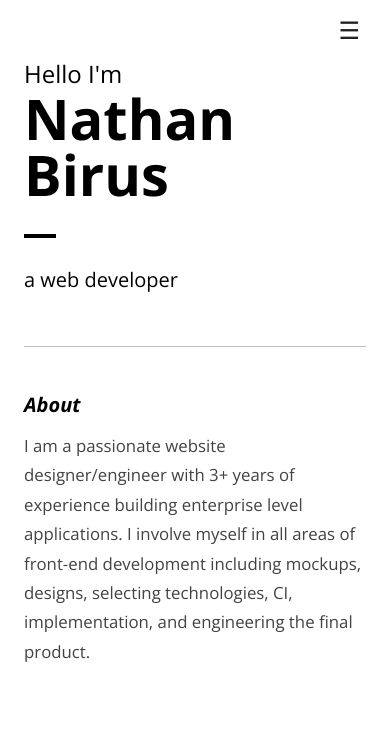
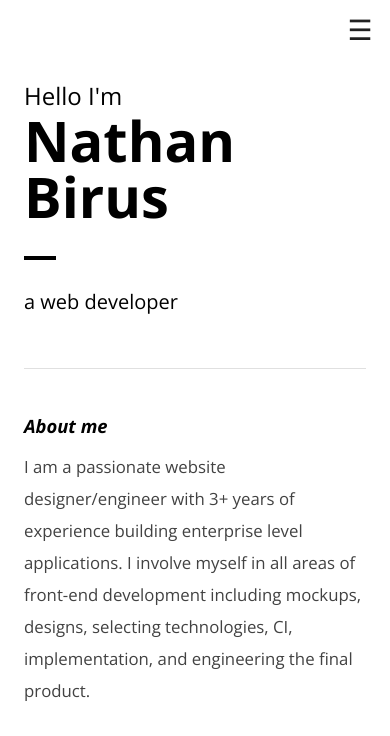
Before and after one commit to nbirus/birus-portfolio, a Vue app: page / in a window 390 px wide. Shown: the top 736 px of the page. Built offline with nearby package versions, Linux system fonts and the light colour scheme.

Commit message:
update nav

```diff
--- a/src/App.vue
+++ b/src/App.vue
@@ -6,7 +6,7 @@
 		<div class="nb-app__nav" :class="{ open }">
 			<nav-bar />
 		</div>
-		<div class="nb-app__page">
+		<div class="nb-app__page" :class="{ open }">
 			<router-view />
 		</div>
 	</div>
@@ -42,45 +42,60 @@ export default {
 .nb-app {
 	display: flex;
 	min-height: 100vh;
-	padding-top: var(--space);
 
+	&__nav-btn {
+		display: none;
+		width: auto;
+		height: 60px;
+
+		button {
+			position: absolute;
+			right: 0;
+			font-size: 1.75rem;
+			width: 60px;
+			height: 60px;
+
+			&:focus {
+				outline: none;
+			}
+		}
+	}
 	&__nav {
 		flex: 0 0 var(--nav-width);
 		border-right: solid thin var(--c-border);
 	}
-	&__nav-btn {
-		display: none;
-		width: 100%;
-		padding: 1rem 0;
-		text-align: right;
-
-		button {
-			font-size: 1.5rem;
-			margin-right: 1.5rem;
-		}
-	}
 	&__page {
 		flex: 0 1 100%;
-		padding: 2rem 0 2rem var(--space);
 	}
 }
 
 @media only screen and (max-width: 768px) {
 	.nb-app {
-		flex-direction: column;
-		padding-top: 0;
+		display: block;
 
 		&__nav-btn {
 			display: block;
-		}
-		&__nav:not(.open) {
-			display: none;
+			width: 100vw;
 		}
 		&__nav {
 			position: absolute;
+			left: -100vw;
+			pointer-events: none;
+		}
+		&__nav.open {
+			position: absolute;
+			left: 0;
+			pointer-events: auto;
+			transition: left var(--transition) ease;
 		}
 		&__page {
-			padding: 0 var(--space-sm) 2rem;
+			flex: unset;
+			transition: all var(--transition) ease;
+			width: 100vw;
+		}
+		&__page.open {
+			margin-left: 100vw;
+			position: absolute;
 		}
 	}
 }
--- a/src/styles/main.scss
+++ b/src/styles/main.scss
@@ -103,3 +103,12 @@ button {
 	-webkit-appearance: none;
 	-moz-appearance: none;
 }
+
+.page {
+	padding: 3rem 2rem;
+}
+@media only screen and (max-width: 768px) {
+	.page {
+		padding: 1.5rem 1.5rem 2rem;
+	}
+}
--- a/src/styles/reset.scss
+++ b/src/styles/reset.scss
@@ -109,6 +109,7 @@ section {
 body {
 	line-height: 1;
 	font-size: 16px;
+	width: 100vw;
 }
 ol,
 ul {
--- a/src/styles/variables.scss
+++ b/src/styles/variables.scss
@@ -12,7 +12,7 @@
 
 	--c-text: var(--c-grey9);
 	--c-text-light: var(--c-grey6);
-	--c-border: var(--c-grey4);
+	--c-border: var(--c-grey3);
 	--c-border-light: var(--c-grey2);
 	--c-light: var(--c-grey1);
 
@@ -24,9 +24,10 @@
 	--thin: 400;
 	--bold: 600;
 	--max-char: 80ch;
-	--line-height: 1.75;
+	--line-height: 1.9;
 
 	// other
 	--br: 3px;
 	--nav-width: 275px;
+	--transition: 0.3s;
 }
--- a/src/views/Home.vue
+++ b/src/views/Home.vue
@@ -1,5 +1,5 @@
 <template>
-	<div class="home">
+	<div class="home page">
 		<div class="identity-container mb-6">
 			<h4 class="thin mb-1">Hello I'm</h4>
 			<h1 class="mb-4">Nathan Birus</h1>
@@ -8,7 +8,7 @@
 		</div>
 		<hr class="mb-5" />
 		<div class="about-container max-char">
-			<h5 class="italic mb-2">About</h5>
+			<h6 class="italic mb-2">About me</h6>
 			<!-- eslint-disable-next-line -->
 			<p>I am a passionate website designer/engineer with 3+ years of experience building enterprise level applications. I involve myself in all areas of front-end development including mockups, designs, selecting technologies, CI, implementation, and engineering the final product.</p>
 		</div>
--- a/src/views/NavBar.vue
+++ b/src/views/NavBar.vue
@@ -24,9 +24,10 @@ export default {
 	&__fixed {
 		position: fixed;
 		width: var(--nav-width);
+		padding-top: 3rem;
 	}
 	&__contain {
-		padding: 0 2rem;
+		padding: 0 1.5rem;
 	}
 	&__link {
 		color: var(--c-text-light);
@@ -38,9 +39,19 @@ export default {
 		border-radius: var(--br);
 		font-size: 1rem;
 
+		transition: background-color 0.1s ease;
+
 		&.router-link-exact-active {
 			color: var(--c-text);
 			background-color: var(--c-light);
+		}
+		&:hover {
+			background-color: var(--c-grey1);
+		}
+		&:focus,
+		&:active {
+			color: var(--c-text);
+			background-color: var(--c-grey2);
 		}
 	}
 }
@@ -50,8 +61,8 @@ export default {
 		&__fixed {
 			position: absolute;
 			width: 100vw;
-			height: calc(100vh - 70px);
-			margin-top: 70px;
+			height: 100vh;
+			padding-top: 2rem;
 			background-color: white;
 		}
 		&__link {
```
